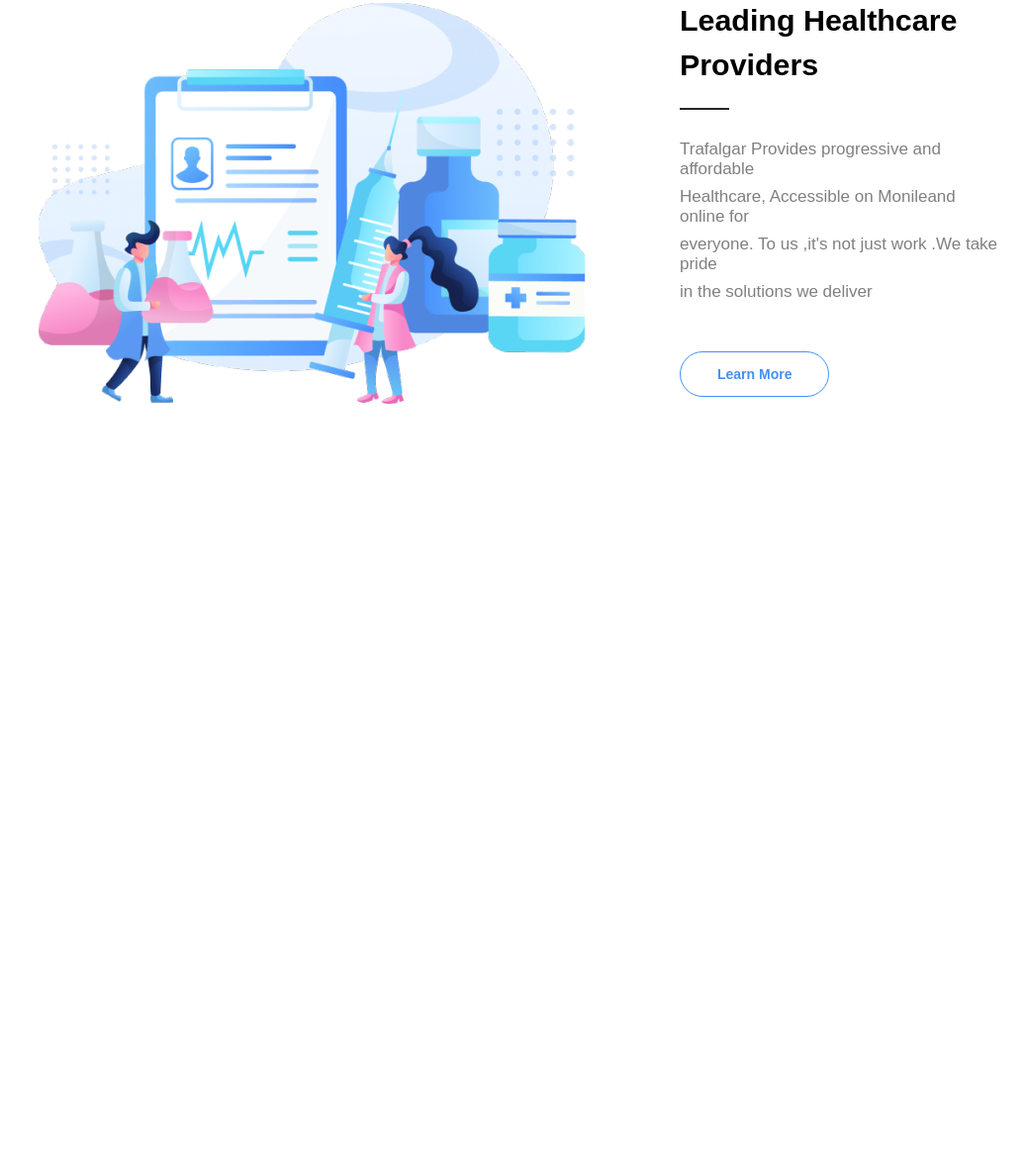
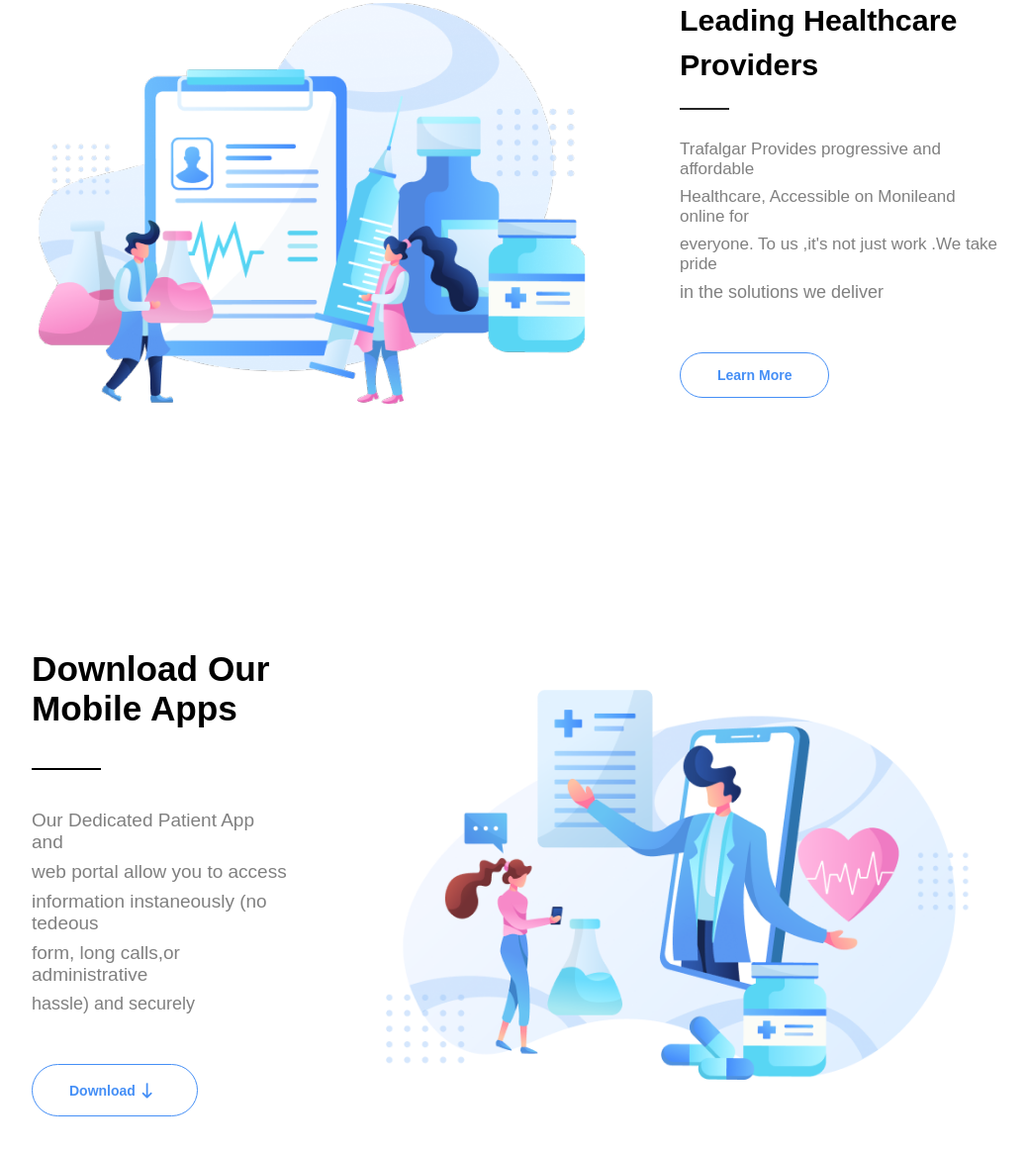
Before and after one commit to suleojimahpeter34/health-care-, a plain HTML site: page index.html in a window 1280 px wide. Shown: the part 1774-2941 px from the top of the page at 99% size, without its empty margins (118-1156 px from the left). Before the commit the page ends 2280 px from the top, so only its background shows below. Drawn offline with Linux system fonts and the light colour scheme.

Commit message:
this is the download section

```diff
--- a/index.html
+++ b/index.html
@@ -104,11 +104,35 @@
                                 <p class="l-p">in the solutions we deliver</p>
                                 <div class="btn-more-service">
                                     <button>Learn More</button>
+
                                 </div>
                             </div>
                         </div>
                    </section>
                   <!-- more services ends -->
+                <!-- download section begins -->
+                <section class="download">
+                    <div class="download-container">
+                        <div class="left-download">
+                            <h1>Download Our Mobile Apps</h1>
+                            <div class="download-black-line">
+                            </div>
+                            <p class="f-p">Our Dedicated Patient App and   </p>
+                            <p class="f-p"> web portal allow you to access </p>
+                            <p class="f-p">information instaneously (no tedeous</p>
+                            <p class="f-p">form, long calls,or administrative</p>
+                            <p class="l-p"> hassle)  and securely</p>
+                            <div class="btn-download">
+                                <button>Download  <img src="download-ing.PNG" alt=""></button>
+
+                            </div>
+                        </div>
+                        <div class="right-download">
+                            <img src="img-branch-download.PNG" alt="">
+                        </div>
+                    </div>
+                </section>
+                <!-- download section ends -->
     </main>
 </body>
 </html>
--- a/style.css
+++ b/style.css
@@ -89,6 +89,7 @@
     font-size: 1.8rem;
     text-align: center;
 }
+
 .first-line{
     display: flex;
     width: 100%;
@@ -166,3 +167,52 @@
     color: gray;
 
 }
+.download-container{
+    display: flex;
+    justify-content: center;
+    align-items: center;
+    width: 100%;
+    height: 100%;
+    padding-top: 170px;
+    padding-bottom: 170px;
+}
+
+.right-download img{
+    width: 720px;
+    padding-left: 70px;
+}
+.f-p{
+    color: gray;
+    margin-bottom: 8px;
+    font-size: 19px;
+
+
+}
+.l-p{
+    font-size: 18px;
+
+}
+.left-download h1{
+    font-size: 2.2rem;
+}
+.left-download .download-black-line{
+    height: 2px;
+    width: 70px;
+    margin: 40px 0px;
+    background-color: black;
+}
+.btn-download{
+    gap: 5px;
+}
+.btn-download button{
+    padding: 7px 37px;
+    color: #458ff6;
+    font-size: 14px;
+    font-weight: bolder;
+    border-radius: 50px;
+    background-color: white;
+    border: 1px solid #458ff6;
+    justify-content: center;
+    display: flex;
+    align-items: center;
+}
```
Also changed, not shown: download-ing.PNG (added), img-branch-download.PNG (added).
